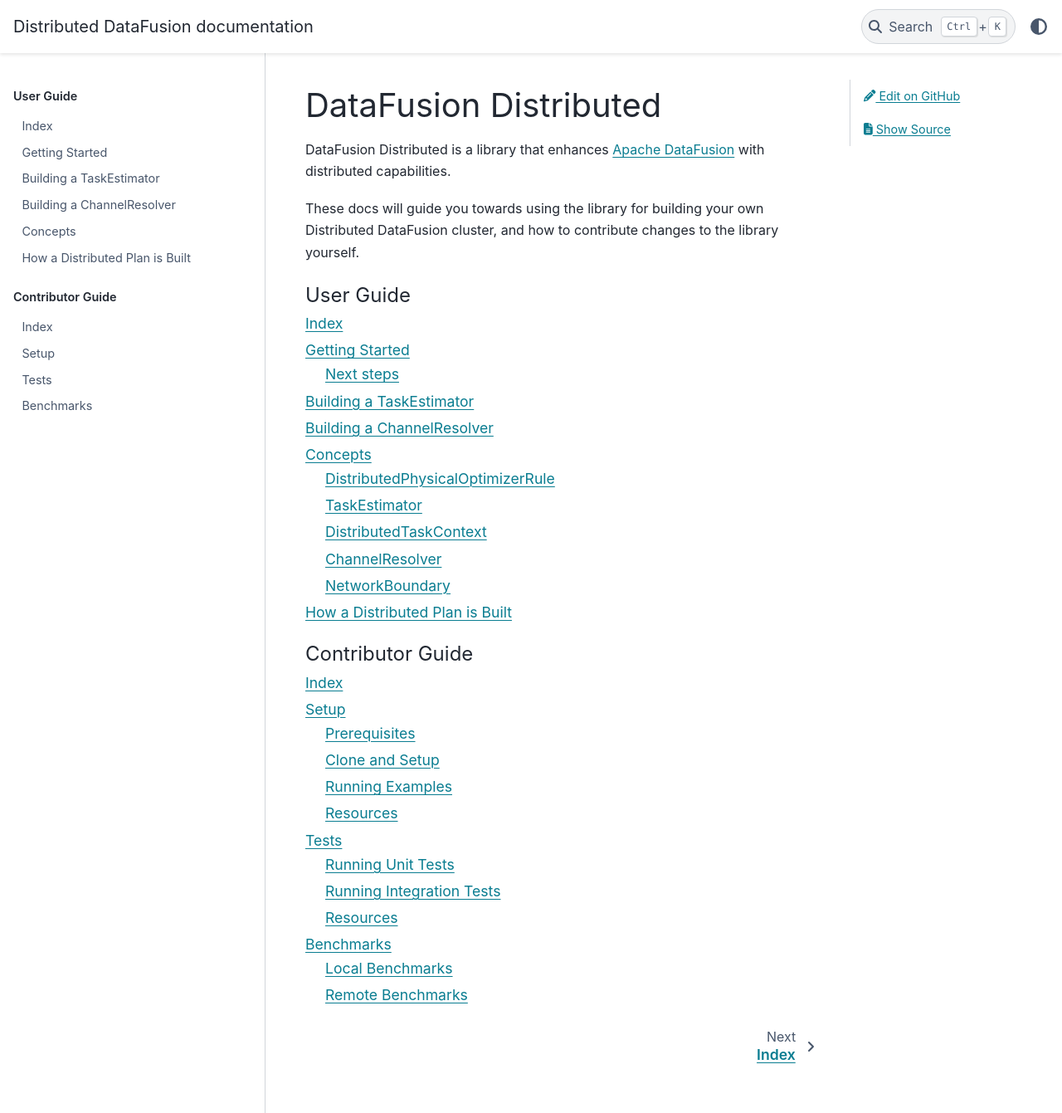
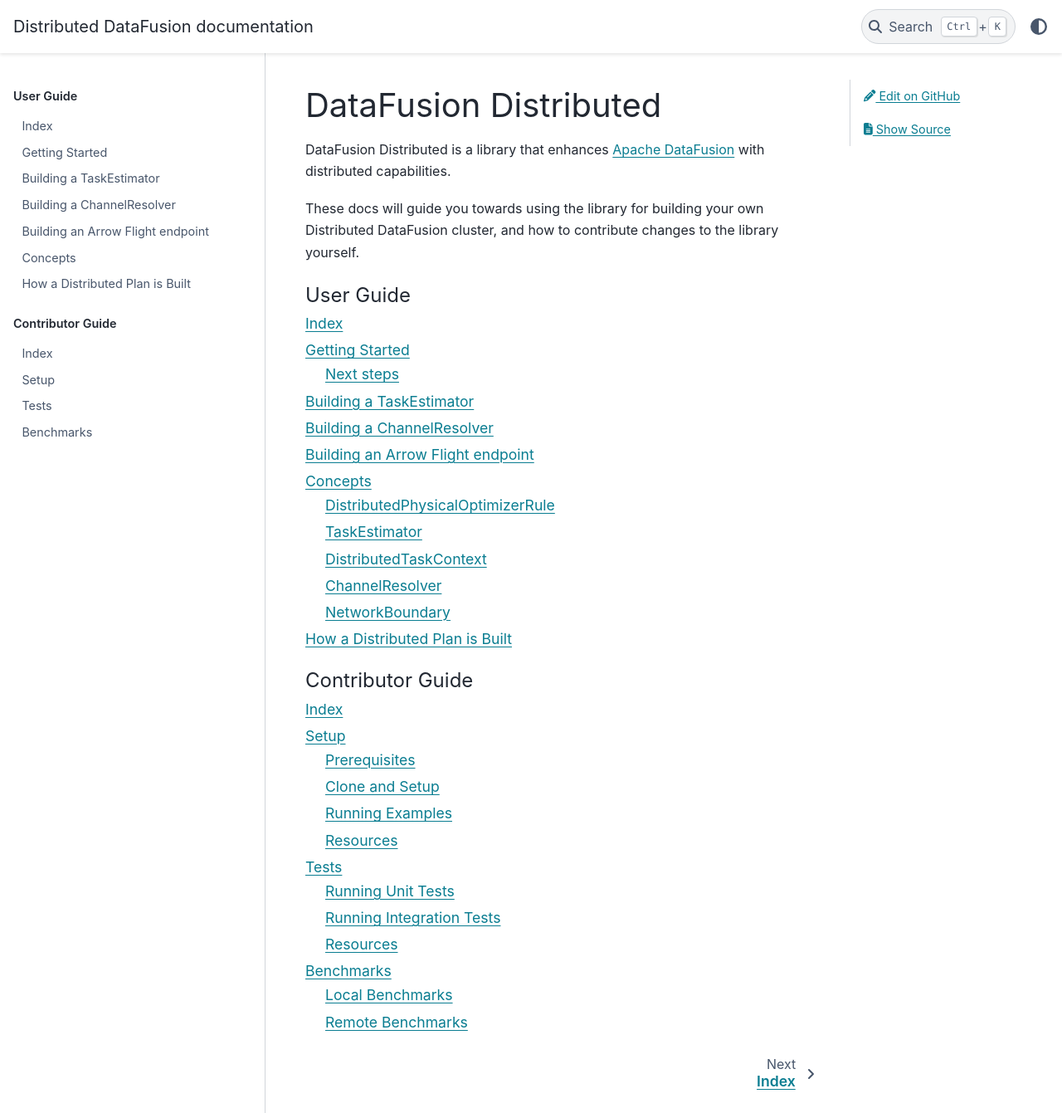
Before and after one commit to datafusion-contrib/datafusion-distributed, a Sphinx documentation site: the page built from docs/source/index.rst, in a window 1280 px wide and 1341 px high. Shown: the whole window at 83% size. Built offline with Sphinx 7.4.7 and the PyData theme 0.15.4, drawn with Linux system fonts in a browser that asks for light colours.

Commit message:
Fix docs

```diff
--- a/docs/source/index.rst
+++ b/docs/source/index.rst
@@ -17,6 +17,7 @@
    user-guide/getting-started
    user-guide/task-estimator
    user-guide/channel-resolver
+   user-guide/arrow-flight-endpoint
    user-guide/concepts
    user-guide/how-a-distributed-plan-is-built
 
--- a/docs/source/user-guide/index.md
+++ b/docs/source/user-guide/index.md
@@ -11,4 +11,5 @@
 - [Getting Started](getting-started.md)
 - [Building a ChannelResolver](channel-resolver.md)
 - [Building a TaskEstimator](task-estimator.md)
+- [Building an Arrow Flight endpoint](arrow-flight-endpoint.md)
 - [How a distributed plan is built](how-a-distributed-plan-is-built.md)
```
